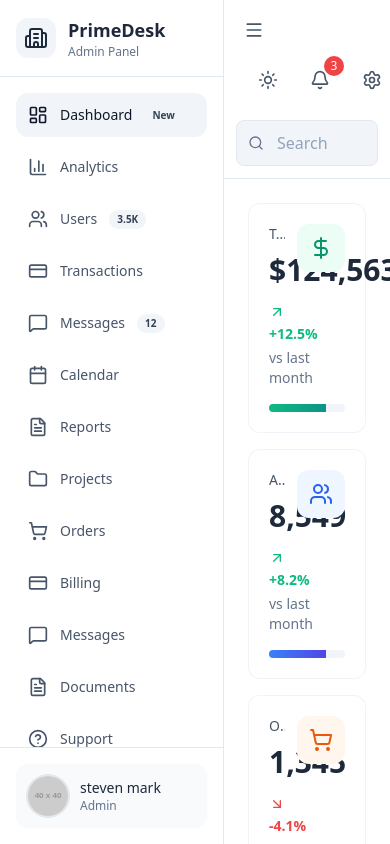
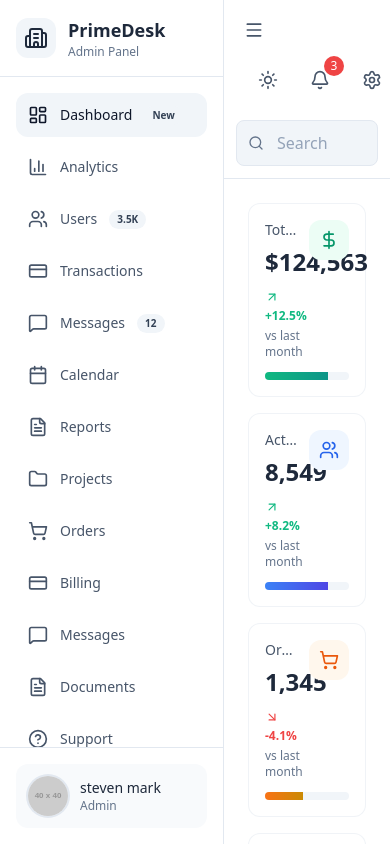
Before and after one commit to edward007-git/admin-dashboard, a React (Vite) app: page / in a window 390 px wide. Built offline with nearby package versions, Linux system fonts and the light colour scheme.

Commit message:
refactor: adjust margins and styling in RevenueChart and StaticGrid components for improved layout

```diff
--- a/src/Components/Dashboard/RevenueChart.jsx
+++ b/src/Components/Dashboard/RevenueChart.jsx
@@ -52,7 +52,7 @@ function RevenueChart() {
         <ResponsiveContainer width="100%" height="100%">
           <LineChart
             data={data}
-            margin={{ top: 10, right: 16, left: -20, bottom: 0 }}
+            margin={{ top: 10, right: 16, left: 0, bottom:20 }}
           >
             <CartesianGrid strokeDasharray="3 3" stroke="#e2e8f0" />
             <XAxis
@@ -75,7 +75,11 @@ function RevenueChart() {
               }}
               labelStyle={{ color: "#e2e8f0", fontSize: 12 }}
             />
-            <Legend verticalAlign="top" height={24} />
+   < Legend
+      verticalAlign="bottom"
+     align="center"
+    wrapperStyle={{ fontSize: "12px", marginTop: "8px" }}
+    />
 
             <Line
               type="monotone"
--- a/src/Components/Dashboard/StaticGrid.jsx
+++ b/src/Components/Dashboard/StaticGrid.jsx
@@ -9,35 +9,35 @@ const StaticGrid = () => {
         <div
           key={index}
           className="w-full min-w-0 bg-white/80 dark:bg-slate-900/80 backdrop-blur-xl border
-         border-slate-200/50 dark:border-slate-700/50 rounded-xl p-5 hover:shadow-xl
+         border-slate-200/50 dark:border-slate-700/50 rounded-xl p-4 sm:p-5 hover:shadow-xl
          hover:shadow-slate-200/20 dark:hover:shadow-slate-900/20 transition-all duration-300"
         >
           <div className="flex items-start justify-between gap-3">
             <div className="flex-1 min-w-0">
-              <p className="text-sm font-medium text-slate-600 dark:text-slate-400 mb-2 truncate">
+              <p className="text-sm font-medium text-slate-600 dark:text-slate-400 mb-1.5 truncate">
                 {stat.title}
               </p>
 
-              <p className="text-3xl font-bold text-slate-800 dark:text-white mb-4">
+              <p className="text-2xl sm:text-3xl font-bold text-slate-800 dark:text-white mb-3">
                 {stat.value}
               </p>
 
-              <div className="flex items-center flex-wrap gap-1">
+              <div className="flex items-center flex-wrap gap-1 text-xs sm:text-sm">
                 {stat.trend === "up" ? (
-                  <ArrowUpRight className="w-4 h-4 text-emerald-500" />
+                  <ArrowUpRight className="w-3.5 h-3.5 sm:w-4 sm:h-4 text-emerald-500" />
                 ) : (
-                  <ArrowDownRight className="w-4 h-4 text-red-500" />
+                  <ArrowDownRight className="w-3.5 h-3.5 sm:w-4 sm:h-4 text-red-500" />
                 )}
 
                 <span
-                  className={`text-sm font-semibold ${
+                  className={`font-semibold ${
                     stat.trend === "up" ? "text-emerald-500" : "text-red-500"
                   }`}
                 >
                   {stat.change}
                 </span>
 
-                <span className="text-sm text-slate-500 dark:text-slate-400">
+                <span className="text-slate-500 dark:text-slate-400">
                   vs last month
                 </span>
               </div>
@@ -45,14 +45,14 @@ const StaticGrid = () => {
 
             {/* Icon Box */}
             <div
-              className={`p-3 rounded-xl ${stat.bgColor} group-hover:scale-110 transition-all duration-200 flex-shrink-0`}
+              className={`p-2.5 sm:p-3 rounded-xl ${stat.bgColor} transition-all duration-200 flex-shrink-0`}
             >
-              <stat.icon className={`w-6 h-6 ${stat.textColor}`} />
+              <stat.icon className={`w-5 h-5 sm:w-6 sm:h-6 ${stat.textColor}`} />
             </div>
           </div>
 
-          {/* Progress Bar INSIDE Card */}
-          <div className="mt-4 h-2 bg-slate-100 dark:bg-slate-800 rounded-full overflow-hidden">
+          {/* Progress Bar */}
+          <div className="mt-3 sm:mt-4 h-2 bg-slate-100 dark:bg-slate-800 rounded-full overflow-hidden">
             <div
               className={`h-full bg-gradient-to-r ${stat.color}`}
               style={{ width: stat.trend === "up" ? "75%" : "45%" }}
```
